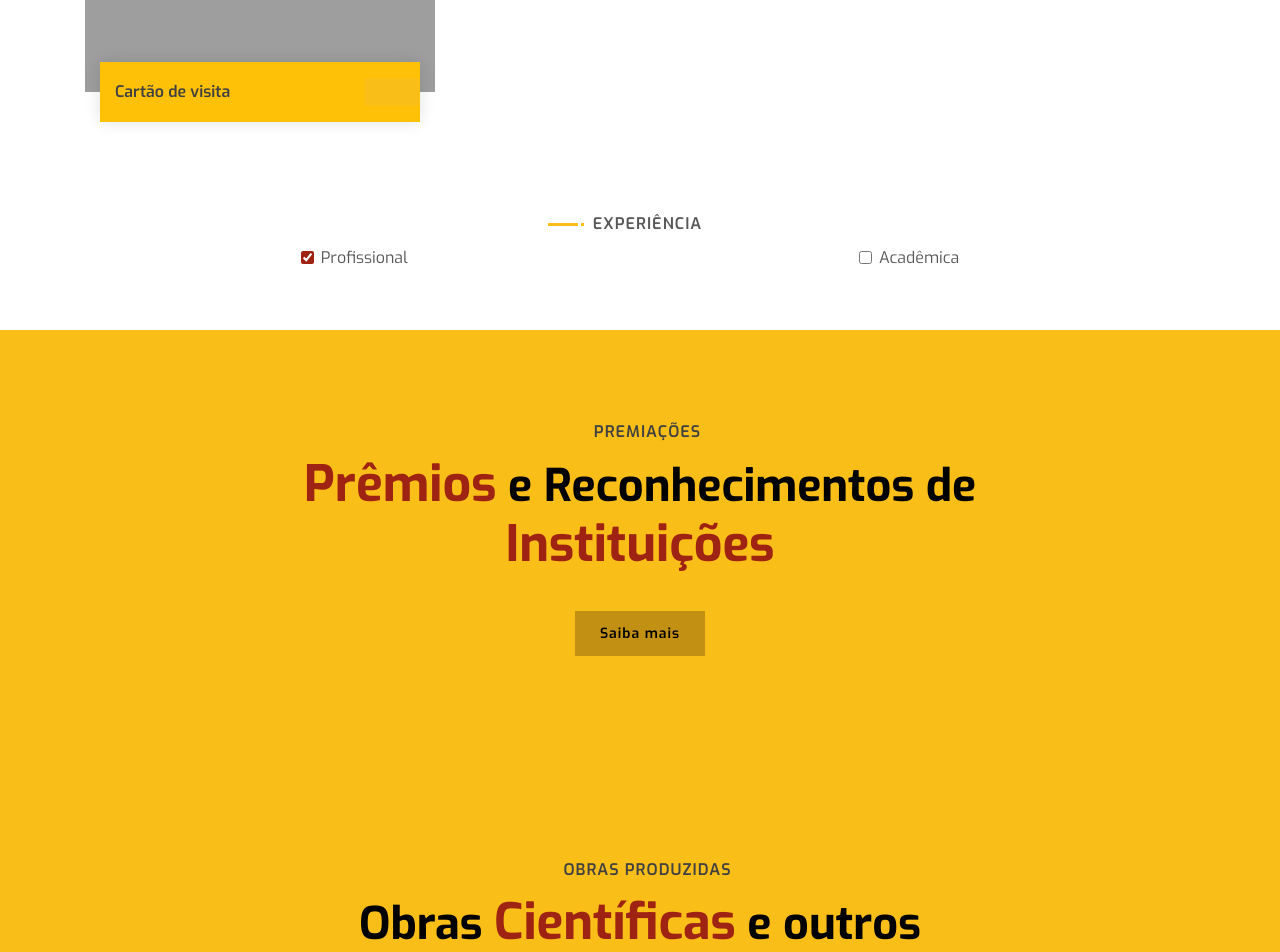
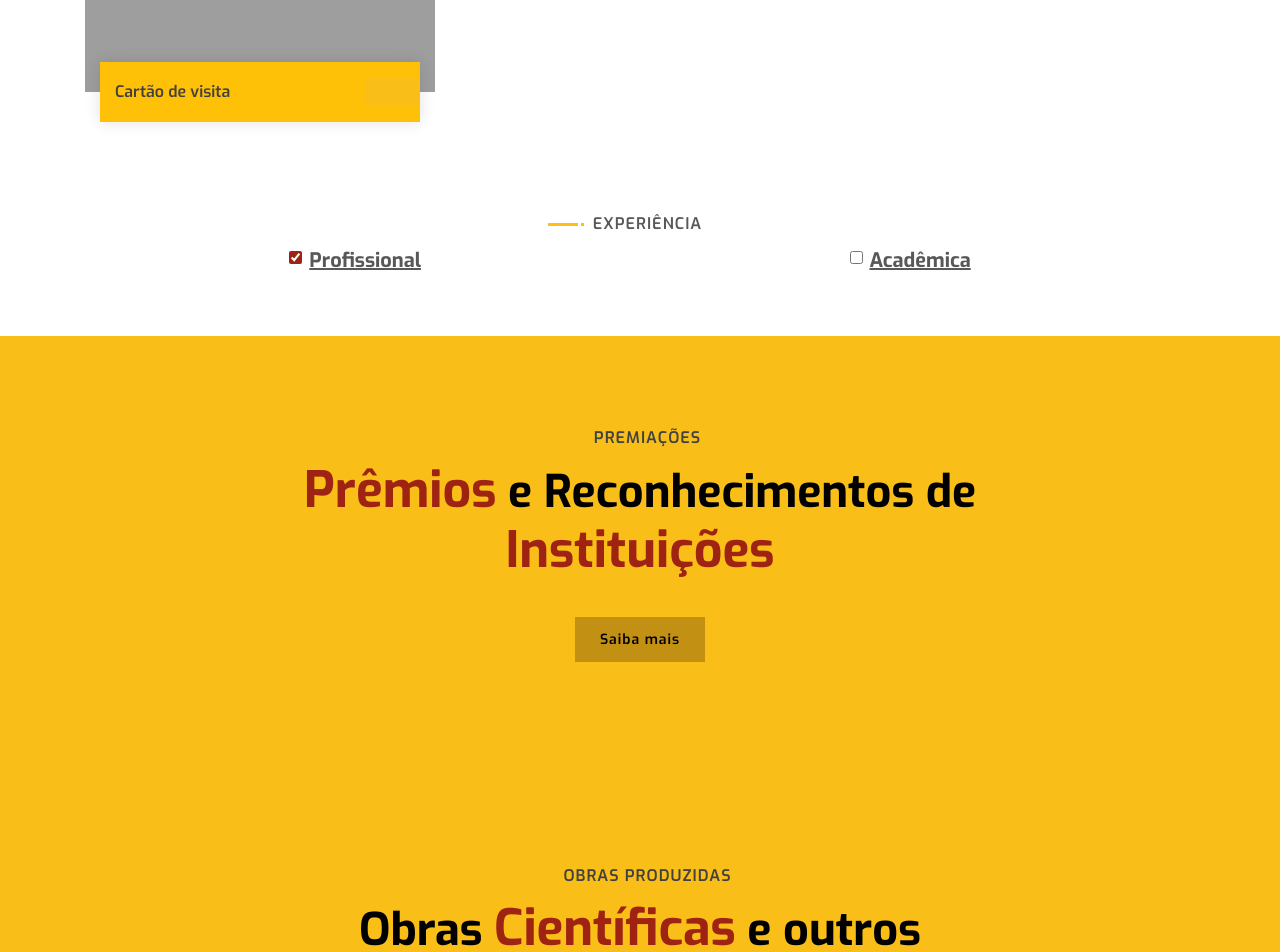
Before and after one commit to mayconblopes/portfolio, a Django app: page / in a window 1280 px wide. Shown: the part 3303-4255 px from the top of the page. Run offline with Django 4.2, Linux system fonts and the light colour scheme; data comes from the database, SQL or seed files in the repository; parts of the project's set-up code (start-up, migrations or seed data) failed here and were passed over; some libraries are stand-ins or nearby versions; grey boxes are pictures that could not be loaded.

Commit message:
fix(style.css): update font-size and font-weight for better UX.

```diff
--- a/static/css/style.css
+++ b/static/css/style.css
@@ -610,6 +610,13 @@ a:focus {
 
 .form-check-input {
     accent-color: #9e2312;
+}
+
+.form-check-label {
+    font-size: 20px;
+    text-decoration: underline;
+    font-weight: bold;
+    cursor: pointer;
 }
 
 .no-experiences {
```
